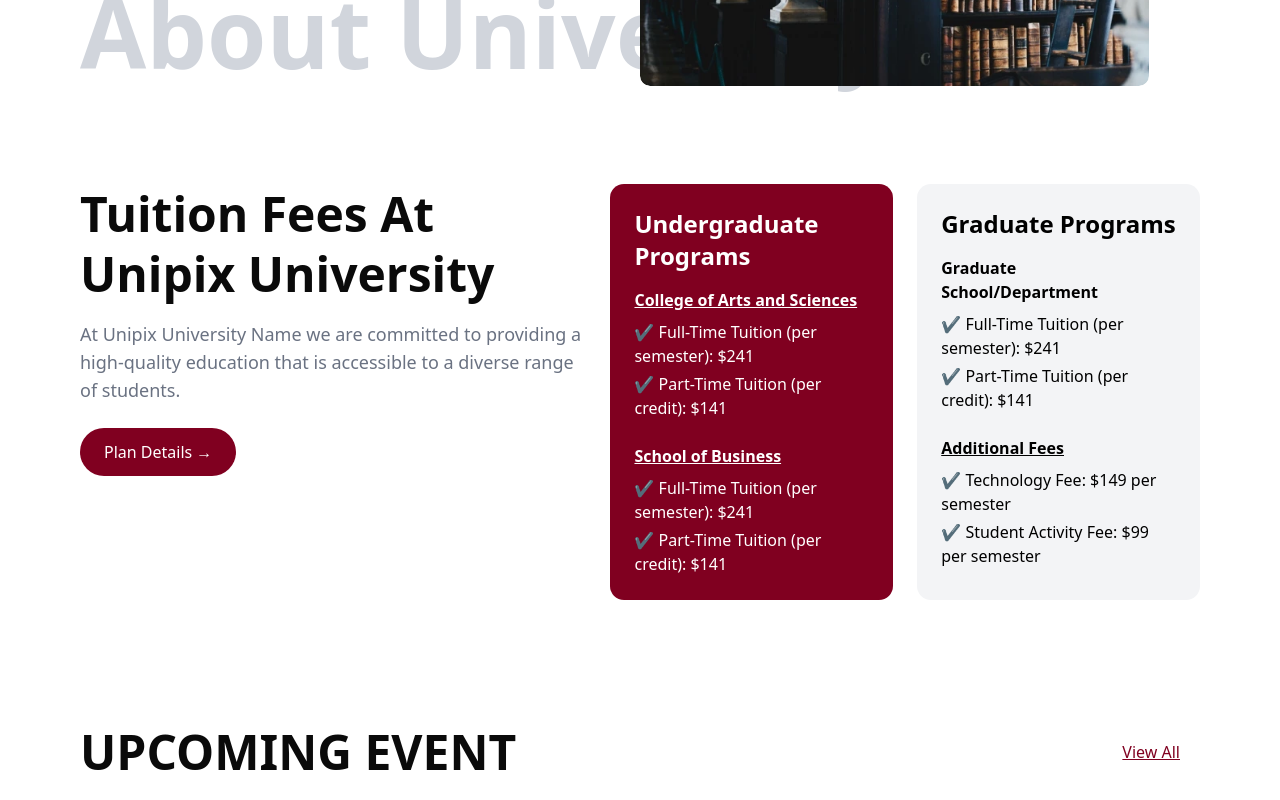
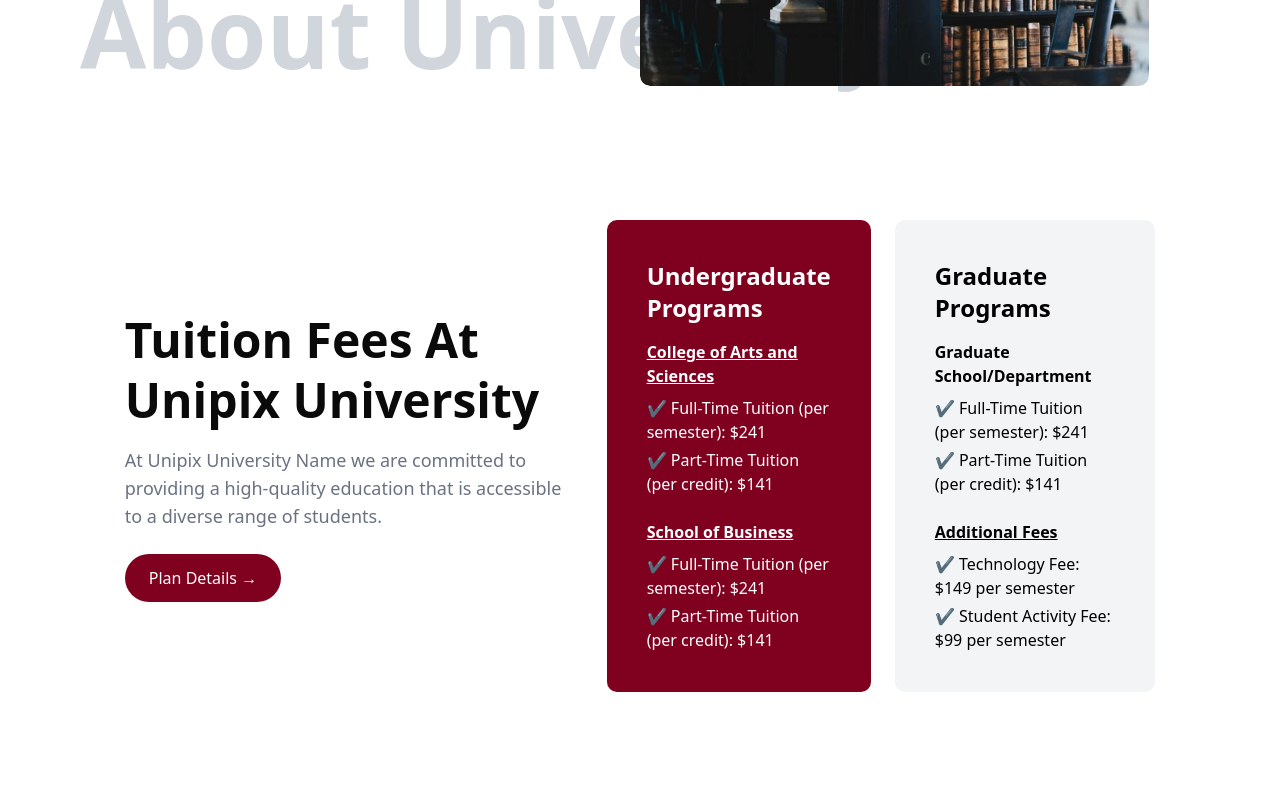
Before and after one commit to Kwasi-1/school-template-v1, a Next.js app: page / in a window 1280 px wide. Shown: the part 2340-3140 px from the top of the page. Built offline with nearby package versions, Linux system fonts and the light colour scheme; some icons are missing.

Commit message:
style: Improve spacing layout on tuition section"

```diff
--- a/components/TuitionFees.tsx
+++ b/components/TuitionFees.tsx
@@ -4,15 +4,17 @@
 
 export default function TuitionFees() {
   return (
-    <section className="relative py-16 px-6 md:px-20 flex flex-col md:flex-row gap-6">
+    <section className="relative pt-[100px] pb-[120px] px-6 md:px-20 ">
+      <div className="w-[92%] mx-auto flex flex-col md:flex-row items-center gap-6 container">
         {/* Title Section */}
         <div className="max-w-3xl">
           <h2 className="text-5xl font-bold leading-tight">
             Tuition Fees At <br /> Unipix University
           </h2>
           <p className="text-gray-500 mt-4 text-lg">
-          At Unipix University Name we are committed to providing a high-quality
-          education that is accessible to a diverse range of students.
+            At Unipix University Name we are committed to providing a
+            high-quality education that is accessible to a diverse range of
+            students.
           </p>
           <button className="mt-6 bg-[#800020] text-white font-medium px-6 py-3 rounded-full flex items-center gap-2 hover:bg-[#66001a] transition">
             Plan Details →
@@ -21,7 +23,7 @@ export default function TuitionFees() {
 
         {/* Tuition Cards */}
         {/* Undergraduate Programs */}
-        <div className="bg-[#800020] text-white rounded-xl p-6 md:w-1/2">
+        <div className="bg-[#800020] text-white rounded-[10px] p-[40px] md:w-1/2">
           <h3 className="text-2xl font-semibold">Undergraduate Programs</h3>
 
           <div className="mt-4">
@@ -44,7 +46,7 @@ export default function TuitionFees() {
         </div>
 
         {/* Graduate Programs */}
-        <div className="bg-gray-100 text-black rounded-xl p-6 md:w-1/2">
+        <div className="bg-gray-100 text-black rounded-[10px] p-[40px] md:w-1/2">
           <h3 className="text-2xl font-semibold">Graduate Programs</h3>
 
           <div className="mt-4">
@@ -63,6 +65,7 @@ export default function TuitionFees() {
             </ul>
           </div>
         </div>
+      </div>
     </section>
   );
 }
```
Lines whose indentation alone changed are shown as unchanged.
